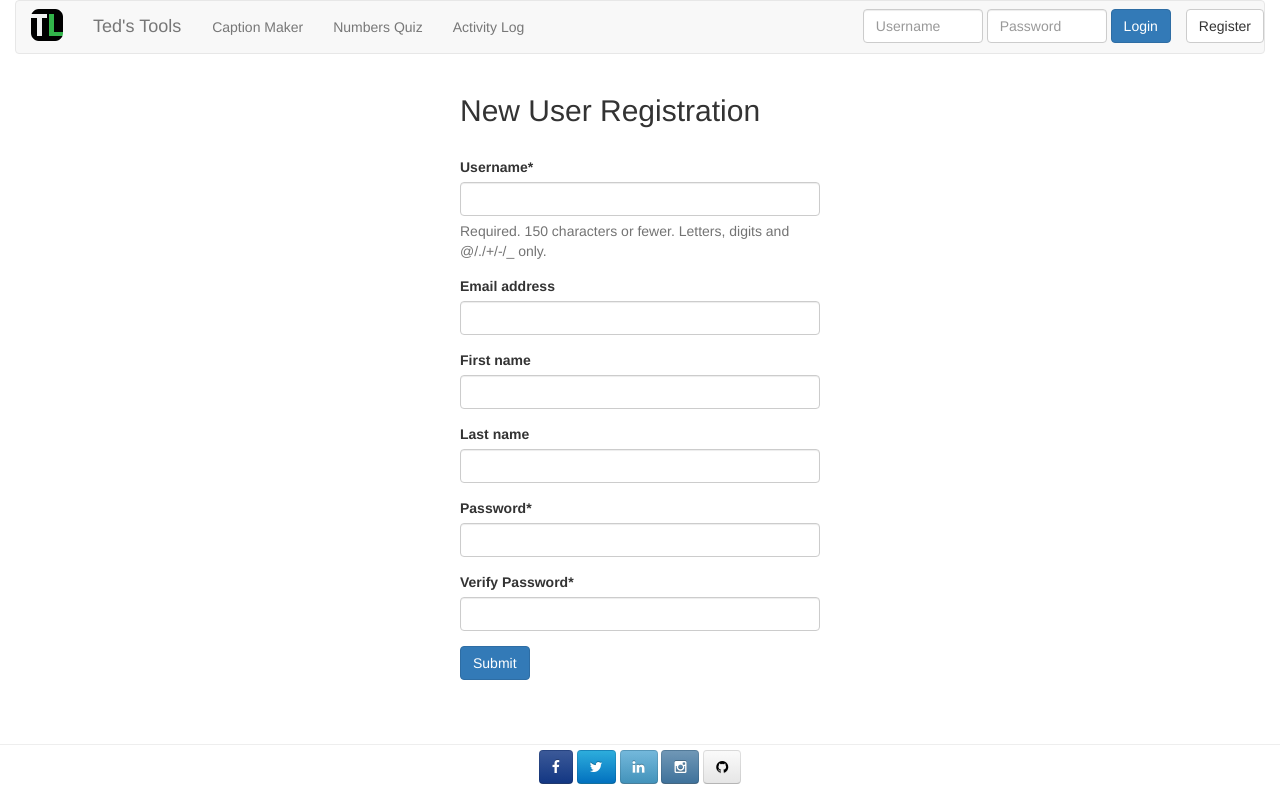
After one commit to tedlano/django-sandbox, a Django app: page /registration/ in a window 1280 px wide. The commit adds this page. Run offline with Django 3.2, Linux system fonts and the light colour scheme; some libraries are stand-ins or nearby versions.

Commit message:
basic login, logout, and registration functions working

```diff
--- a/assets/css/base.css
+++ b/assets/css/base.css
@@ -16,6 +16,10 @@
     margin-bottom: 0px;
 }
 
+.navbar-form .login-input input {
+    width: 120px;
+}
+
 .body{
     padding-bottom: 44px;
 }
--- a/caption_maker/static/caption_maker/css/media_list.css
+++ b/caption_maker/static/caption_maker/css/media_list.css
@@ -5,3 +5,7 @@
 .media-list-header button {
     float: right;
 }
+
+.login {
+    float: right;
+}
--- a/caption_maker/static/caption_maker/js/create_new.js
+++ b/caption_maker/static/caption_maker/js/create_new.js
@@ -113,7 +113,6 @@ function getAllData(){
         caption.order = order;
         caption.time = parseFloat(cells[1].firstChild.value);
         caption.break_after = false;
-
         captionArr.push(caption);
         order++;
     });
@@ -254,7 +253,7 @@ $( window ).load( function() {
                                 var id = $(this).attr('id');
                                 id = Number(id.replace("mark-", "")) - 1;
                                 timeArr[id] = Number(this.value);
-                                console.log("id: ", id, ", Number: ", this.value);
+                                //console.log("id: ", id, ", Number: ", this.value);
                             }).appendTo($td2);
 
                 $("<button>",{  type: "button",
--- a/caption_maker/templates/caption_maker/create_new.html
+++ b/caption_maker/templates/caption_maker/create_new.html
@@ -64,8 +64,7 @@
             <label for="source-author" class="col-sm-3 control-label">Description</label>
             <div class="col-sm-8">
               <textarea id="source-description" class="form-control" placeholder="Enter Description Here..."
-                rows="5">{% if media %}{{ media.description }}{% endif %}
-              </textarea>
+                rows="5">{% if media %}{{ media.description }}{% endif %}</textarea>
             </div>
           </div>
         </form>
--- a/caption_maker/urls.py
+++ b/caption_maker/urls.py
@@ -8,6 +8,9 @@ urlpatterns = [
     url(r'^modify/(?P<media_pk>\d+)$', views.modify_media, name='modify_media'),
     url(r'^submit_captions/$', views.submit_captions, name='submit_captions'),
     url(r'^media_list$', views.media_list, name='media_list'),
+    # url(r'^login/$','django.contrib.auth.views.login', name='login',
+    #     kwargs={'template_name': 'accounts/login.html'}),
+    url(r'^login_register$', views.login_register, name='login_register'),
     url(r'^$', views.home, name='home'),
     # url(r'^register/$', views.register, name='register'),
 ]
--- /dev/null
+++ b/django_sandbox/forms.py
@@ -0,0 +1,88 @@
+from django import forms
+from django.contrib.auth.models import User
+from django.core.exceptions import ObjectDoesNotExist
+
+from crispy_forms.helper import FormHelper
+from crispy_forms.layout import Layout, Fieldset, ButtonHolder, Submit, Button
+from crispy_forms.bootstrap import FormActions, StrictButton, InlineField
+
+import re
+
+class LoginForm(forms.ModelForm):
+
+    class Meta:
+        model = User
+        fields = ["username", "password"]
+
+    def clean_username(self):
+        username = self.cleaned_data['username']
+        if not username or not re.search(r'^\w+$', username):
+            raise forms.ValidationError(
+                'Please enter a valid username')
+        else:
+            return username
+
+    def clean_password(self):
+        password = self.cleaned_data['password']
+        if not password:
+            raise forms.ValidationError(
+                'Please enter a valid password')
+        else:
+            return password
+
+class RegistrationForm(forms.ModelForm):
+    password = forms.CharField(widget=forms.PasswordInput())
+    password2 = forms.CharField(widget=forms.PasswordInput(), label='Verify Password')
+
+    helper = FormHelper()
+    helper.form_tag = True
+
+    helper.layout = Layout(
+        # InlineField('username', placeholder='Enter username (eg: Teddy_Boo_Boo)'),
+        # InlineField('email', placeholder='Enter email (eg: MessySpaghetti@gmail.com)'),
+        # InlineField('first_name', placeholder='First Name'),
+        # InlineField('last_name', placeholder='Last Name'),
+        # InlineField('password', placeholder='Create password'),
+        # InlineField('password2', placeholder='Verify password'),
+        'username',
+        'email',
+        'first_name',
+        'last_name',
+        'password',
+        'password2',
+        ButtonHolder(
+            Submit('submit', 'Submit')
+        )
+    )
+
+    class Meta:
+        model = User
+        fields = [ "username", "email", "first_name", "last_name", "password", "password2"]
+
+
+    def clean_username(self):
+        cleaned_data = super(RegistrationForm, self).clean()
+        username = cleaned_data.get('username')
+        if not re.search(r'^\w+$', username):
+            raise forms.ValidationError(
+                  'Username can contain only alphanumeric characters')
+        try:
+            User.objects.get(username=username)
+        except ObjectDoesNotExist:
+            return username
+        raise forms.ValidationError('Username is already taken')
+
+
+    def clean(self):
+        cleaned_data = super(RegistrationForm, self).clean()
+        print(cleaned_data)
+        password_clean = cleaned_data.get('password')
+        password2_clean = cleaned_data.get('password2')
+
+        if not password_clean or not password2_clean:
+            self.add_error('password', "Please enter a password!")
+
+        elif password_clean != password2_clean:
+            self.add_error('password2', "Passwords do not match!")
+
+        return self.cleaned_data
--- a/django_sandbox/settings.py
+++ b/django_sandbox/settings.py
@@ -39,6 +39,9 @@ INSTALLED_APPS = [
     'django.contrib.sessions',
     'django.contrib.messages',
     'django.contrib.staticfiles',
+    # Third-Party Apps
+    'crispy_forms',
+    # My Apps
     'activity_log',
     'caption_maker',
 ]
--- a/django_sandbox/urls.py
+++ b/django_sandbox/urls.py
@@ -26,6 +26,9 @@ urlpatterns = [
     url(r'^admin/', admin.site.urls),
     url(r'^numbers_quiz$', views.numbers_quiz),
     url(r'nibuzhidaodeshi$', views.nibuzhidaodeshi),
+    url(r'^login$', views.login_user),
+    url(r'^logout$', views.logout_user),
+    url(r'^registration/', views.registration),
     url(r'^$', views.home),
 ]
 
--- a/django_sandbox/views.py
+++ b/django_sandbox/views.py
@@ -1,4 +1,11 @@
-from django.shortcuts import render, get_object_or_404
+from django.shortcuts import render, get_object_or_404, redirect
+from django.http import HttpResponse, HttpResponseRedirect
+from django.contrib.auth import authenticate, login, logout
+from django.contrib.auth.models import Group
+
+from .forms import LoginForm, RegistrationForm
+
+import json
 
 def home(request):
     return render(request, 'home.html')
@@ -8,3 +15,73 @@ def numbers_quiz(request):
 
 def nibuzhidaodeshi(request):
     return render(request, 'nibuzhidaodeshi.html');
+
+def login_user(request):
+    if request.method == 'POST':
+        username = request.POST['username']
+        password = request.POST['password']
+        user = authenticate(username=username, password=password)
+        if user is not None:
+            if user.is_active:
+                login(request, user)
+                # Redirect to a success page.
+        # form = LoginForm(data=request.POST)
+
+        # if form.is_valid():
+        #     username = request.POST['username']
+        #     password = request.POST['password']
+        #     user = authenticate(username=username, password=password)
+        #     login(request, user)
+
+        #     if user:
+        #         # the password verified for the user
+        #         if user.is_active:
+        #             print("User is valid, active and authenticated")
+        #         else:
+        #             print("The password is valid, but the account has been disabled!")
+        #     else:
+        #         # the authentication system was unable to verify the username and password
+        #         print("The username and password were incorrect.")
+        # else:
+        #     print(form.errors)
+        #     form = LoginForm()
+
+    return HttpResponseRedirect('/')
+
+
+def logout_user(request):
+    logout(request)
+    return HttpResponseRedirect('/')
+
+
+def registration(request):
+    if request.method == 'POST':
+        form = RegistrationForm(data=request.POST)
+
+        if form.is_valid():
+            user = form.save()
+            username = user.username
+            password = user.password
+            user.set_password(user.password)
+
+            # If first name is blank, set it to "Your Majesty"
+            if not user.first_name:
+                user.first_name = "Your Majesty"
+
+            user.save()
+            group = Group.objects.get(name='Caption Makers')
+            user.groups.add(group)
+
+            user = authenticate(username=username, password=password)
+            login(request, user)
+
+        return HttpResponseRedirect('/')
+
+    else:
+        form = RegistrationForm()
+
+    response = {
+        'form': form
+    }
+
+    return render(request, 'registration.html', response)
--- a/templates/base.html
+++ b/templates/base.html
@@ -10,7 +10,7 @@
   <meta name="author" content="Theodore Lano">
   <link rel="icon" href="{% static 'img/tl_favicon.png' %}">
 
-  <title>{% block title %}{% endblock %}</title>
+  <title>{% block title %} Ted Tools {% endblock %}</title>
 
   <!-- Bootstrap core CSS -->
   <link href="{% static 'css/bootstrap.min.css' %}" rel="stylesheet">
@@ -28,53 +28,9 @@
 
 <body>
   <div class="container-fluid">
+    {% include 'navbar.html' %}
+  </div> <!-- /container -->
 
-    <!-- Static navbar -->
-    <nav class="navbar navbar-default">
-      <!--<div class="container-fluid">-->
-
-      <div class="navbar-header">
-        <button type="button" class="navbar-toggle collapsed" data-toggle="collapse" data-target="#navbar" aria-expanded="false" aria-controls="navbar">
-          <span class="sr-only">Toggle navigation</span>
-          <span class="icon-bar"></span>
-          <span class="icon-bar"></span>
-          <span class="icon-bar"></span>
-        </button>
-        <a class="navbar-brand" href="{% url 'views.home' %}">
-          <img alt="Brand" src="{% static 'img/tl_favicon.png' %}">
-        </a>
-
-        <a class="navbar-brand" href="{% url 'views.home' %}">Ted's Tools</a>
-      </div>
-
-      <div id="navbar" class="navbar-collapse collapse">
-        <ul class="nav navbar-nav navbar-right">
-          <li><a href="{% url 'caption_maker:media_list' %}">Caption Maker</a></li>
-          <li><a href="{% url 'views.numbers_quiz' %}">Numbers Quiz</a></li>
-          <li><a href="{% url 'activity_log:home' %}">Activity Log</a></li>
-          <!--<li class="dropdown">-->
-          <!--  <a href="#" class="dropdown-toggle" data-toggle="dropdown" role="button" aria-haspopup="true" aria-expanded="false">Dropdown <span class="caret"></span></a>-->
-          <!--  <ul class="dropdown-menu">-->
-          <!--    <li><a href="#">Action</a></li>-->
-          <!--    <li><a href="#">Another action</a></li>-->
-          <!--    <li><a href="#">Something else here</a></li>-->
-          <!--    <li role="separator" class="divider"></li>-->
-          <!--    <li class="dropdown-header">Nav header</li>-->
-          <!--    <li><a href="#">Separated link</a></li>-->
-          <!--    <li><a href="#">One more separated link</a></li>-->
-          <!--  </ul>-->
-          <!--</li>-->
-        </ul>
-        <!--<ul class="nav navbar-nav navbar-right">-->
-        <!--  <li class="active"><a href="./">Default <span class="sr-only">(current)</span></a></li>-->
-        <!--  <li><a href="../navbar-static-top/">Static top</a></li>-->
-        <!--  <li><a href="../navbar-fixed-top/">Fixed top</a></li>-->
-        <!--</ul>-->
-      </div><!--/.nav-collapse -->
-      <!--/.container-fluid -->
-    </nav>
-
-  </div> <!-- /container -->
   <br/>
 
   <div class="container body">
--- a/templates/home.html
+++ b/templates/home.html
@@ -1,7 +1,7 @@
 {% extends "base.html" %}
 {% load static %}
 
-{% block title %}Well hello there!{% endblock %}
+{% block title %}Home | {{ block.super }}{% endblock %}
 
 {% block css %}
 <link rel="stylesheet" type="text/css" href="{% static 'css/countdown.css' %}">
--- /dev/null
+++ b/templates/navbar.html
@@ -0,0 +1,47 @@
+{% load staticfiles %}
+
+<nav class="navbar navbar-default">
+
+  <div class="navbar-header">
+    <button type="button" class="navbar-toggle collapsed" data-toggle="collapse" data-target="#navbar" aria-expanded="false" aria-controls="navbar">
+      <span class="sr-only">Toggle navigation</span>
+      <span class="icon-bar"></span>
+      <span class="icon-bar"></span>
+      <span class="icon-bar"></span>
+    </button>
+    <a class="navbar-brand" href="{% url 'views.home' %}">
+      <img alt="Brand" src="{% static 'img/tl_favicon.png' %}">
+    </a>
+
+    <a class="navbar-brand" href="{% url 'views.home' %}">Ted's Tools</a>
+  </div>
+
+  <div id="navbar" class="navbar-collapse collapse">
+    <ul class="nav navbar-nav navbar">
+      <li><a href="{% url 'caption_maker:media_list' %}">Caption Maker</a></li>
+      <li><a href="{% url 'views.numbers_quiz' %}">Numbers Quiz</a></li>
+      <li><a href="{% url 'activity_log:home' %}">Activity Log</a></li>
+    </ul>
+
+    <div class="nav navbar-nav navbar-right">
+      {% if not user.is_authenticated %}
+      <form class="navbar-form navbar-left" role="login" method="POST" action="/login">{% csrf_token %}
+        <div class="form-group login-input">
+          <input type="text" id="login-username" name="username" class="form-control" placeholder="Username">
+          <input type="password" id="login-password" name="password" class="form-control" placeholder="Password">
+        </div>
+        <button type="submit" id="login-button" class="btn btn-primary navbar-sm">Login</button>
+      </form>
+      <a href="{% url 'views.registration' %}">
+        <button type="button" id="register-button" class="btn btn-default navbar-sm navbar-btn">Register</button>
+      </a>
+      {% else %}
+      <p class="navbar-text hidden-xs">Welcome, {{ user.first_name }}!</p>
+      <a href="{% url 'views.logout_user' %}">
+        <button type="button" id="register-button" class="btn btn-default navbar-sm navbar-btn">Logout</button>
+      </a>
+      {% endif %}
+    </div>
+  </div><!--/.nav-collapse -->
+
+</nav>
--- /dev/null
+++ b/templates/registration.html
@@ -0,0 +1,29 @@
+{% extends "base.html" %}
+{% load static %}
+{% load crispy_forms_tags %}
+
+
+{% block title %}Registration | {{ block.super }}{% endblock %}
+
+{% block css %}
+
+{% endblock %}
+
+
+{% block content %}
+
+<div class="row">
+    <div class="col-sm-4"></div>
+    <div class="col-sm-4">
+    <h2>New User Registration</h2>
+    <br/>
+    {% crispy form %}
+    </div>
+    <div class="col-sm-4"></div>
+</div>
+
+{% endblock %}
+
+{% block js-foot %}
+
+{% endblock %}
```
Also changed, not shown: caption_maker/forms.py (added, +86 -0 lines), caption_maker/templates/caption_maker/login_register.html (added, +26 -0 lines), caption_maker/templates/caption_maker/media_list.html (+9 -10 lines), caption_maker/views.py (+68 -13 lines), assets/js/navbar.js (added), db.sqlite3.
